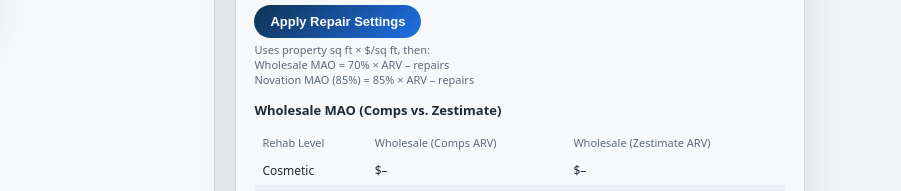
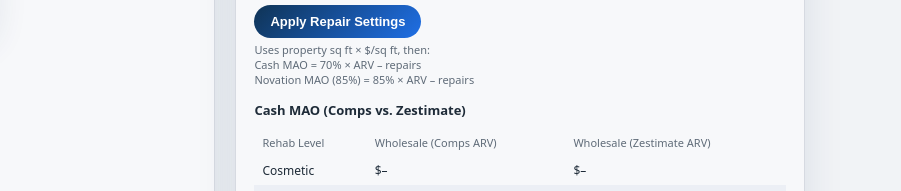
Before and after one commit to lukayanes/arvcalc, a plain HTML site: page index.html in a window 1280 px wide. Shown: the part 609-800 px from the top of the page, 379-1280 px from the left. Drawn offline with Linux system fonts and the light colour scheme.

Commit message:
Update index.html

```diff
--- a/index.html
+++ b/index.html
@@ -558,13 +558,13 @@
           </button>
           <div class="subtext">
             Uses property sq ft × $/sq ft, then:<br />
-            Wholesale MAO = 70% × ARV – repairs<br />
+            Cash MAO = 70% × ARV – repairs<br />
             Novation MAO (85%) = 85% × ARV – repairs
           </div>
         </div>
 
         <!-- Wholesale MAO table -->
-        <h3 style="font-size:13px;margin-top:14px;">Wholesale MAO (Comps vs. Zestimate)</h3>
+        <h3 style="font-size:13px;margin-top:14px;">Cash MAO (Comps vs. Zestimate)</h3>
         <table>
           <thead>
             <tr>
```
